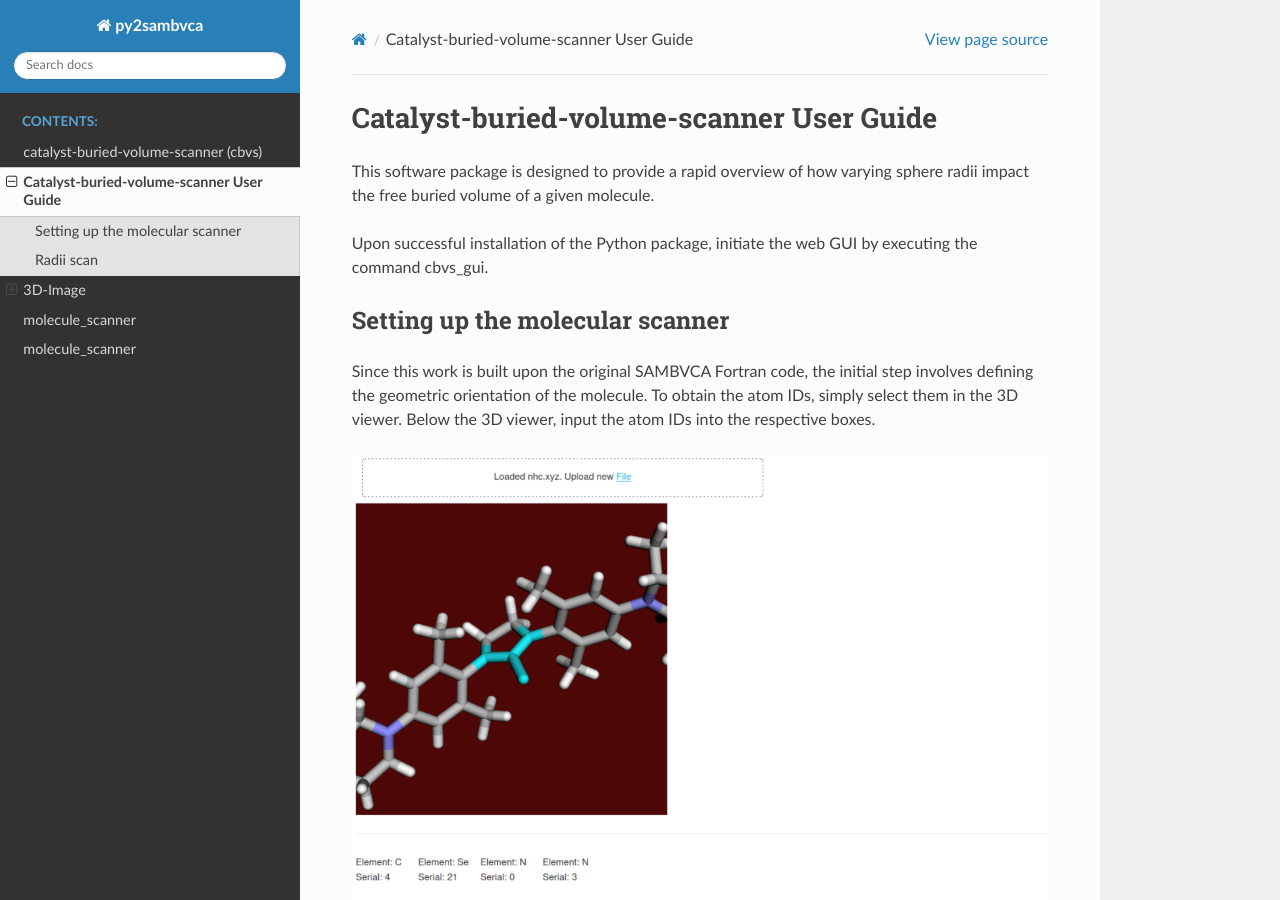
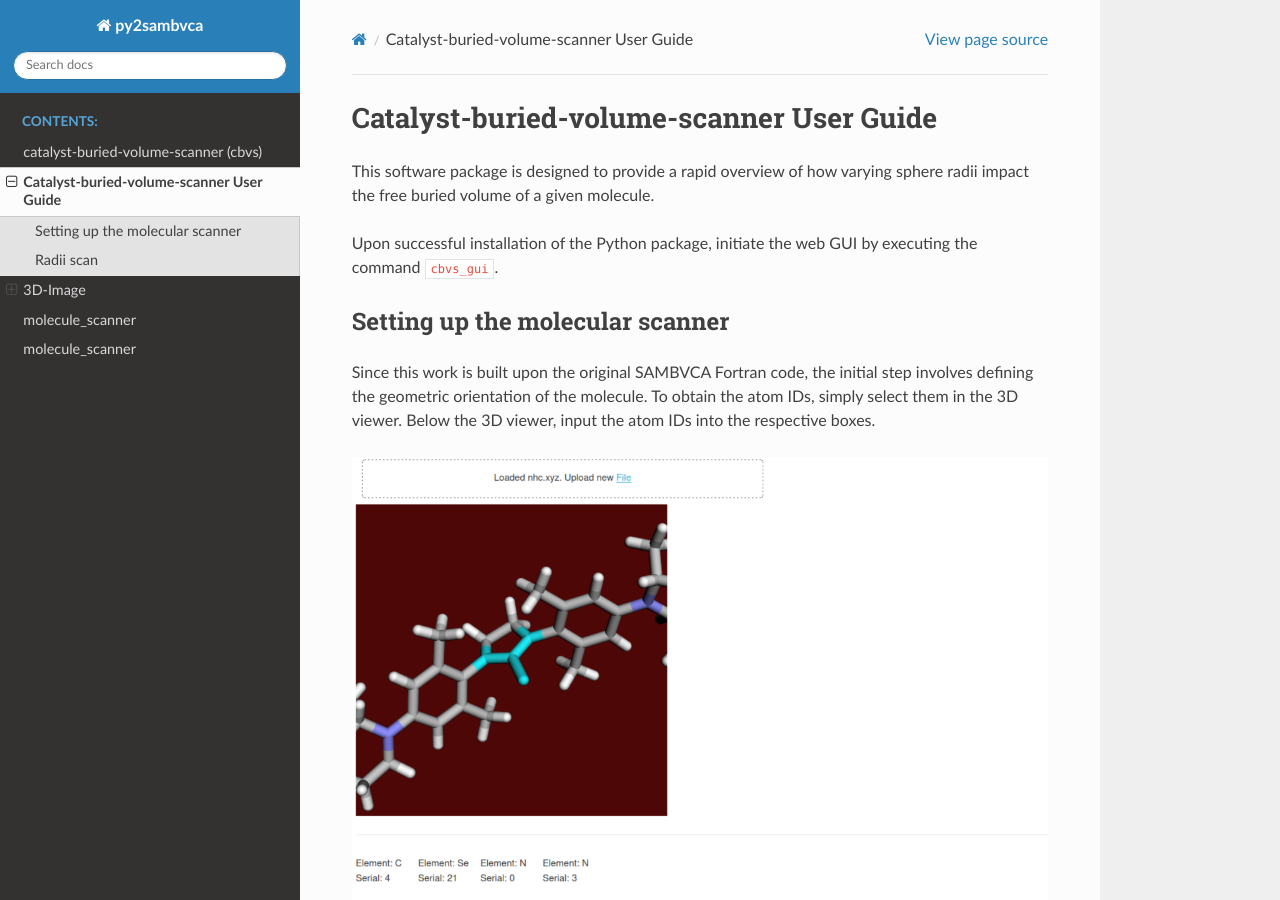
Before and after one commit to GwydionJon/catalyst-buried-volume-scanner, a Sphinx documentation site: the page built from docs/source/new_functionality.md, in a window 1280 px wide and 900 px high. Built offline with Sphinx 7.4.7 and the Read the Docs theme 2.0.0, drawn with Linux system fonts in a browser that asks for light colours.

Commit message:
added code style to doc

```diff
--- a/docs/source/new_functionality.md
+++ b/docs/source/new_functionality.md
@@ -2,7 +2,7 @@
 
 This software package is designed to provide a rapid overview of how varying sphere radii impact the free buried volume of a given molecule.
 
-Upon successful installation of the Python package, initiate the web GUI by executing the command cbvs_gui.
+Upon successful installation of the Python package, initiate the web GUI by executing the command `cbvs_gui`.
 
 ## Setting up the molecular scanner
 
```
